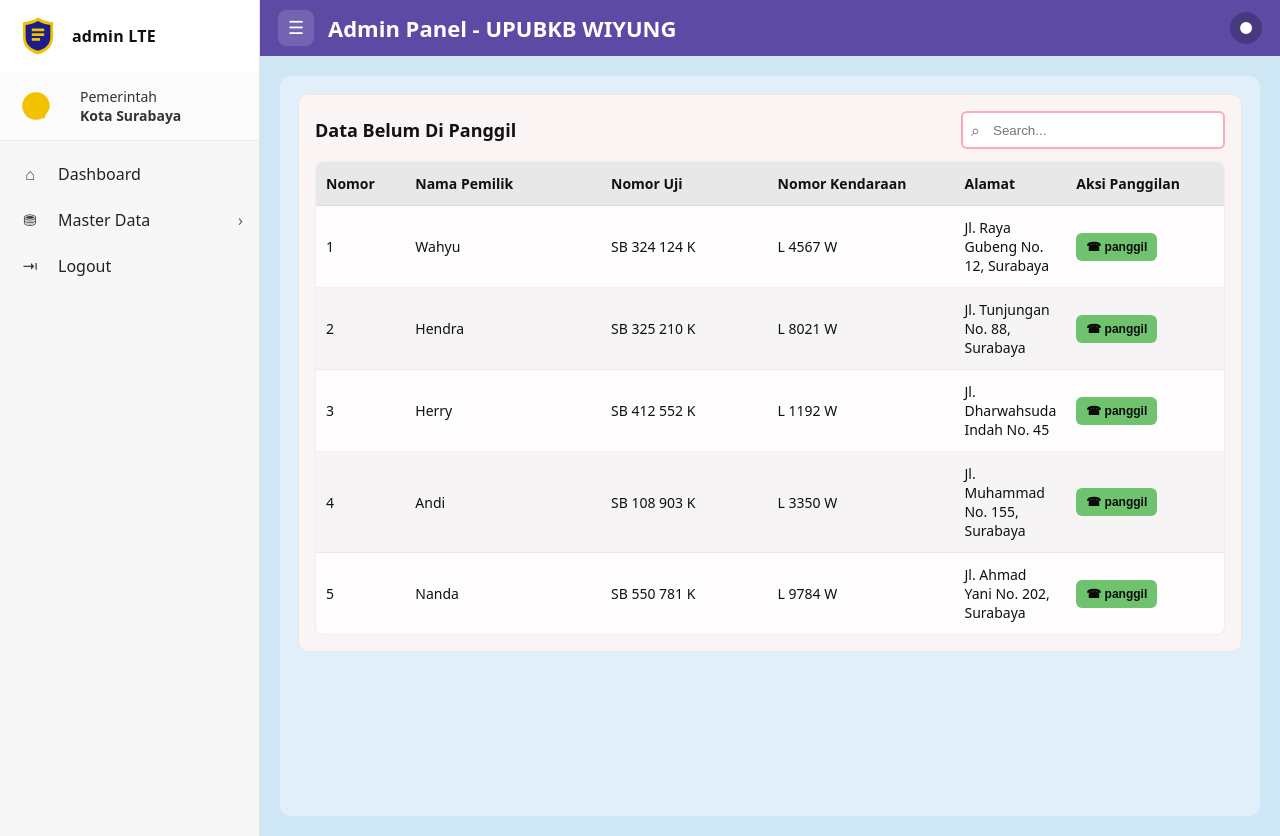
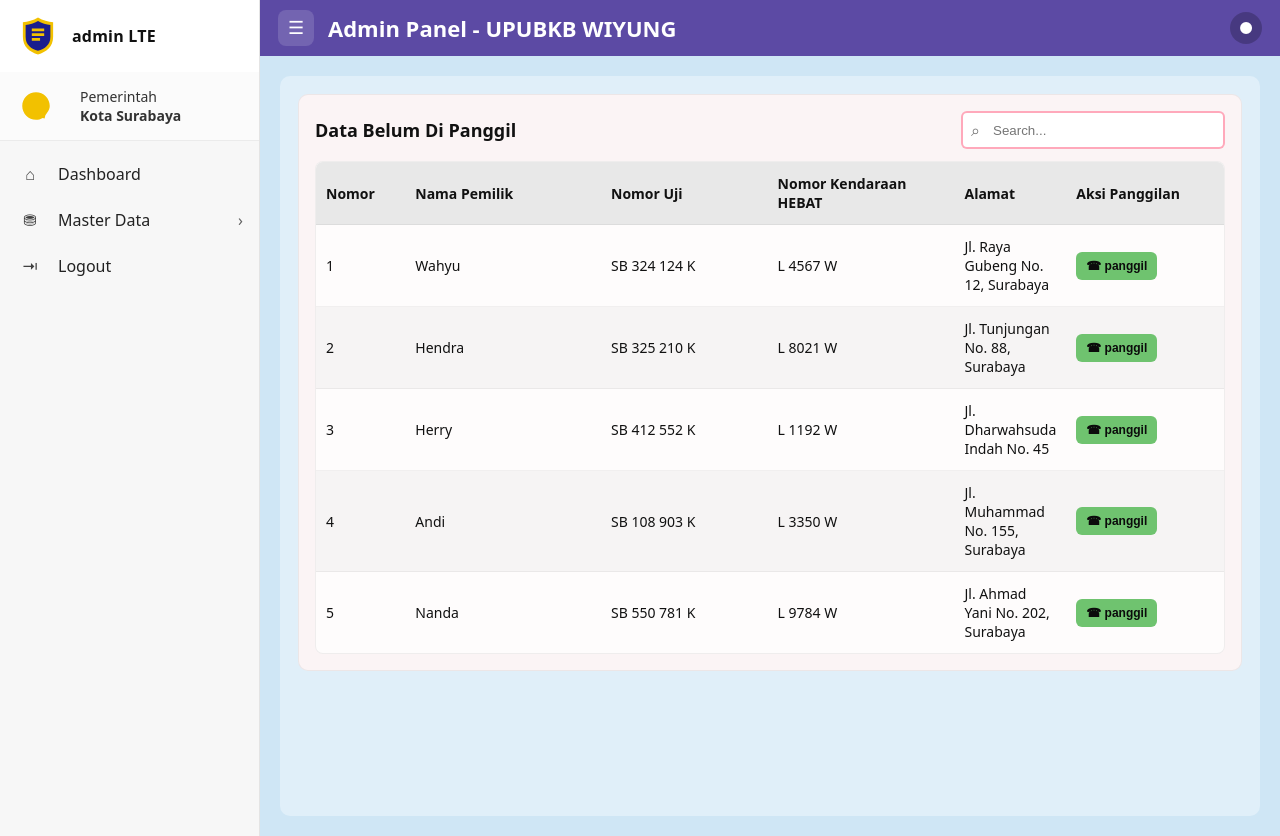
Before and after one commit to RaffiASaja/project-wiyung-surabaya, a CodeIgniter 4 app: the page made by app/Views/dashboard/data_belum_dipanggil.php in a window 1280 px wide. Run offline with PHP 8.4 and a stand-in for CodeIgniter, Linux system fonts and the light colour scheme; the template is opened without the code that fills it, so the values that code supplies are empty; some libraries are stand-ins or nearby versions.

Commit message:
upload ulang

```diff
--- a/app/Views/dashboard/data_belum_dipanggil.php
+++ b/app/Views/dashboard/data_belum_dipanggil.php
@@ -18,7 +18,7 @@
                         <th style="width: 70px;">Nomor</th>
                         <th style="width: 180px;">Nama Pemilik</th>
                         <th style="width: 150px;">Nomor Uji</th>
-                        <th style="width: 170px;">Nomor Kendaraan</th>
+                        <th style="width: 170px;">Nomor Kendaraan HEBAT</th>
                         <th>Alamat</th>
                         <th style="width: 140px;">Aksi Panggilan</th>
                     </tr>
```
